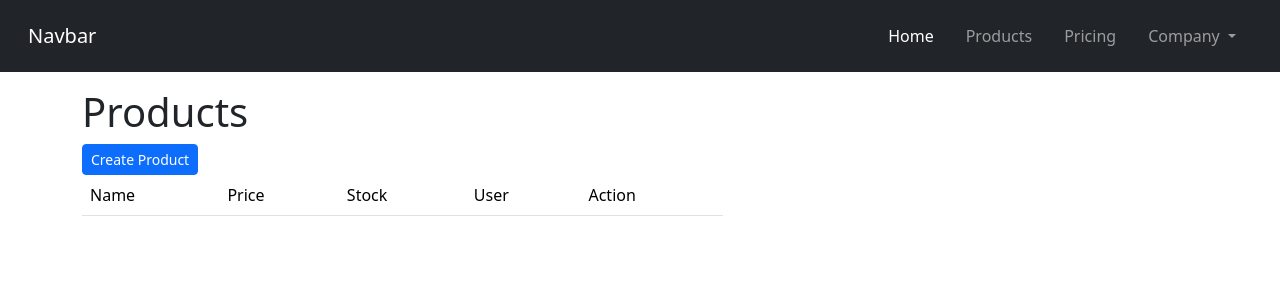
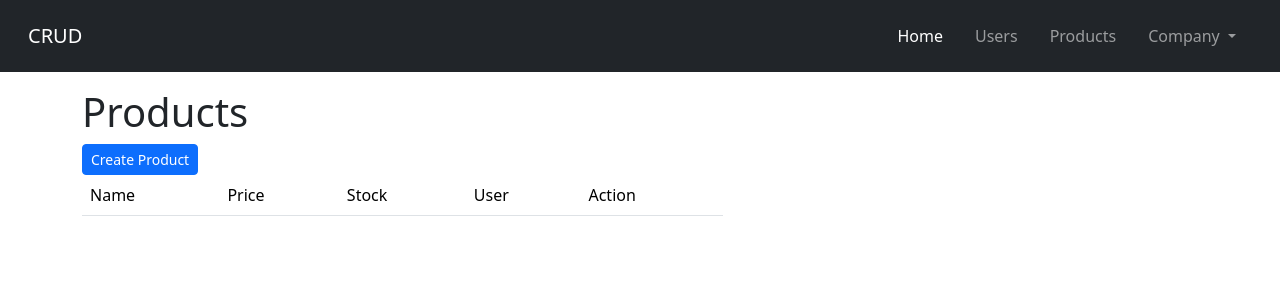
Before and after one commit to saepulfariz/flask_mvc_orm, a Flask app: page /products in a window 1280 px wide. Shown: the top 300 px of the page. Run offline with Flask 3, Linux system fonts and the light colour scheme; parts of the project's set-up code (start-up, migrations or seed data) failed here and were passed over; some libraries are stand-ins or nearby versions.

Commit message:
change link navbar

```diff
--- a/app/views/errors/404.html
+++ b/app/views/errors/404.html
@@ -1,4 +1,4 @@
-{% extends 'template/index.html' %}
+{% extends 'template/auth.html' %}
 
 {% block content %}
 <div class="container">
--- a/app/views/template/navbar.html
+++ b/app/views/template/navbar.html
@@ -1,6 +1,6 @@
 <nav class="navbar navbar-expand-lg navbar-dark bg-dark p-3">
     <div class="container-fluid">
-        <a class="navbar-brand" href="#">Navbar</a>
+        <a class="navbar-brand" href="#">CRUD</a>
         <button class="navbar-toggler" type="button" data-bs-toggle="collapse" data-bs-target="#navbarNavDropdown"
             aria-controls="navbarNavDropdown" aria-expanded="false" aria-label="Toggle navigation">
             <span class="navbar-toggler-icon"></span>
@@ -12,10 +12,10 @@
                     <a class="nav-link mx-2 active" aria-current="page" href="#">Home</a>
                 </li>
                 <li class="nav-item">
-                    <a class="nav-link mx-2" href="#">Products</a>
+                    <a class="nav-link mx-2" href="{{ url_for('users.index') }}">Users</a>
                 </li>
                 <li class="nav-item">
-                    <a class="nav-link mx-2" href="#">Pricing</a>
+                    <a class="nav-link mx-2" href="{{ url_for('products.index') }}">Products</a>
                 </li>
                 <li class="nav-item dropdown">
                     <a class="nav-link mx-2 dropdown-toggle" href="#" id="navbarDropdownMenuLink" role="button"
```
